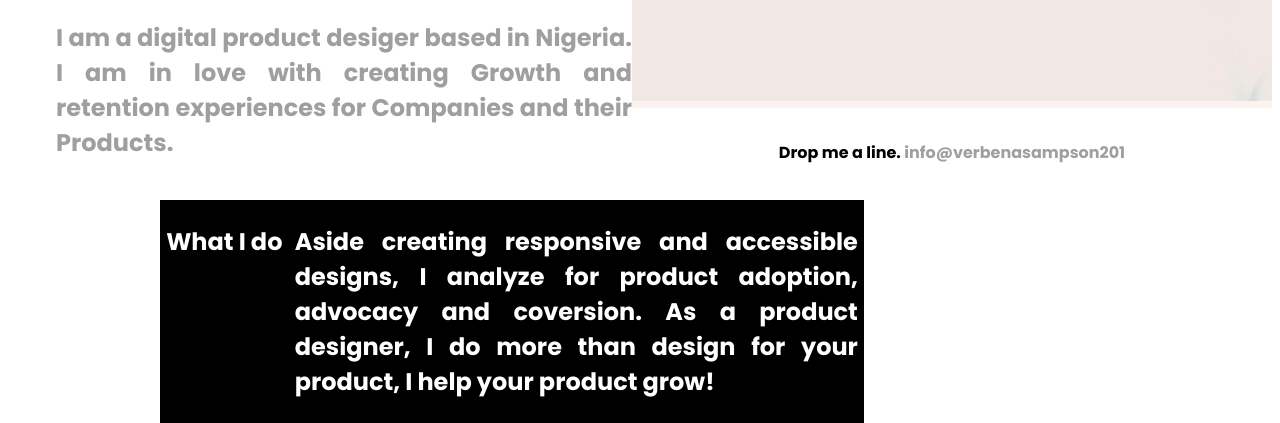
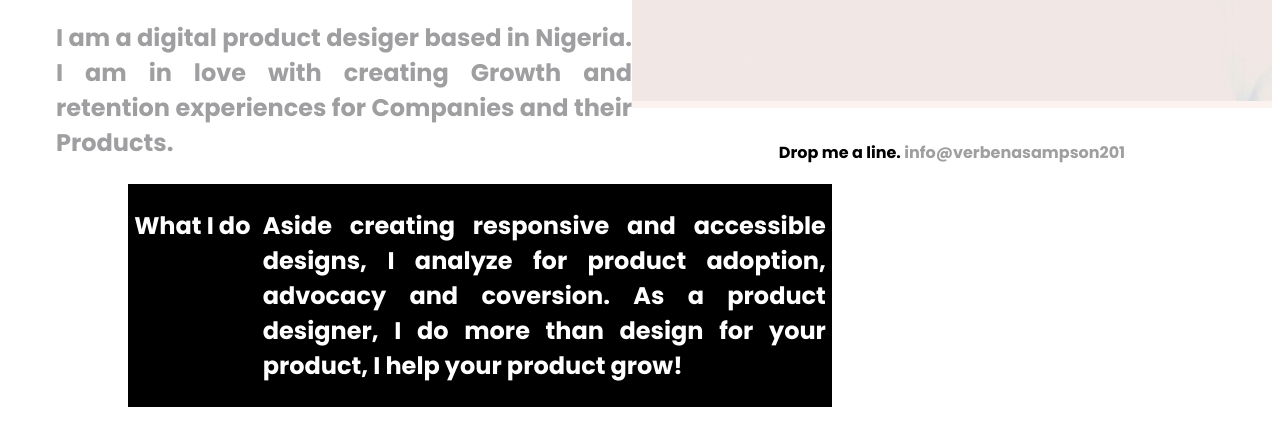
Before and after one commit to Usenmfon/professional-portfolio, a plain HTML site: page index.html in a window 1280 px wide. Shown: the part 649-1072 px from the top of the page. Drawn offline with Linux system fonts and the light colour scheme.

Commit message:
updated UI

```diff
--- a/style.css
+++ b/style.css
@@ -135,12 +135,12 @@ footer {
         font-size: 1.5rem;
     }
     .more_about {
-        margin-top: 1rem;
+        /* margin-top: 1rem; */
         font-size: 1.5rem;
         justify-content: space-around;
         width: 55%;
         position: absolute;
-        left: 10rem;
+        left: 8rem;
     }
     .more_about p:nth-child(1) {
         width: fit-content;
```
